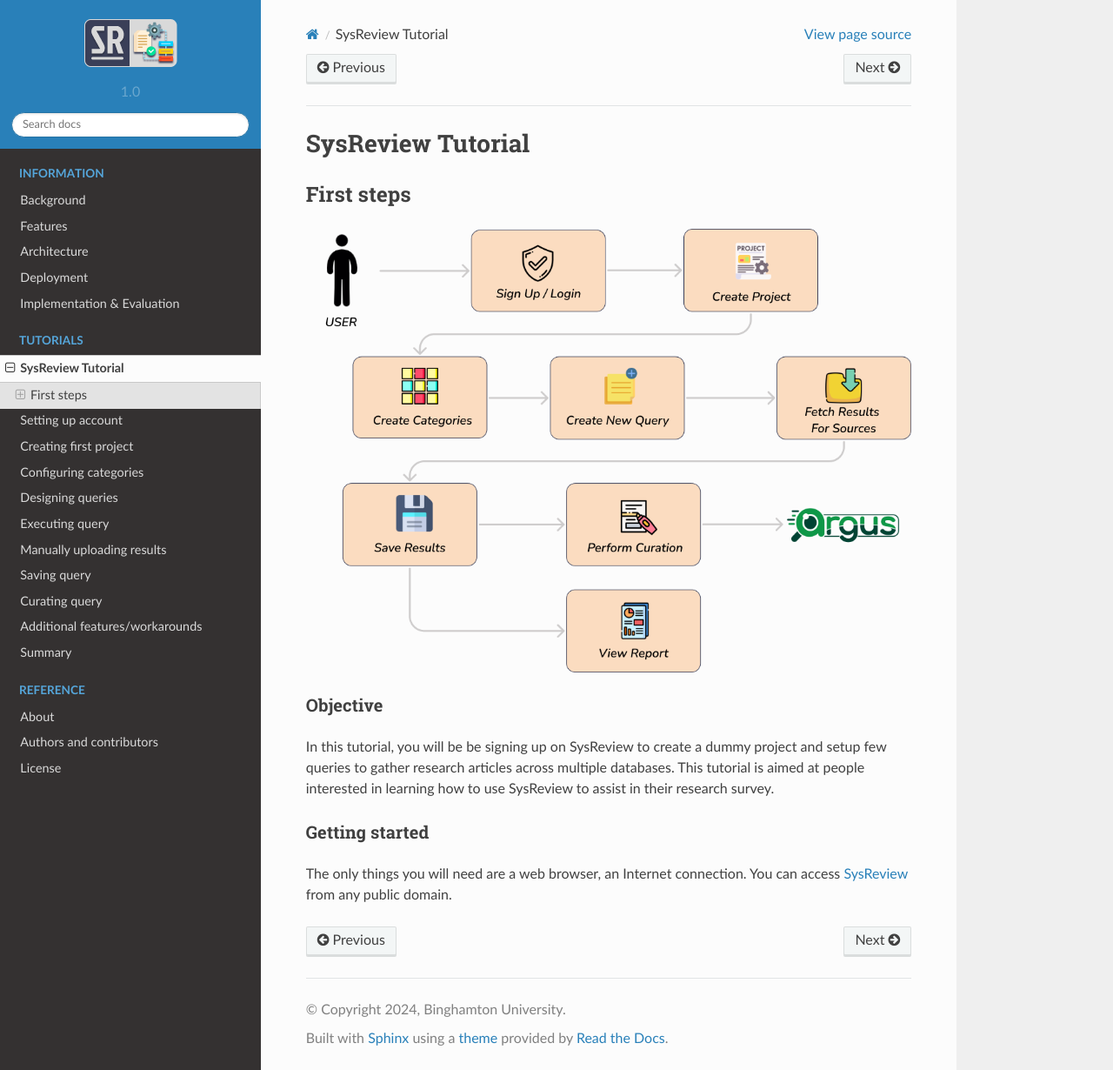
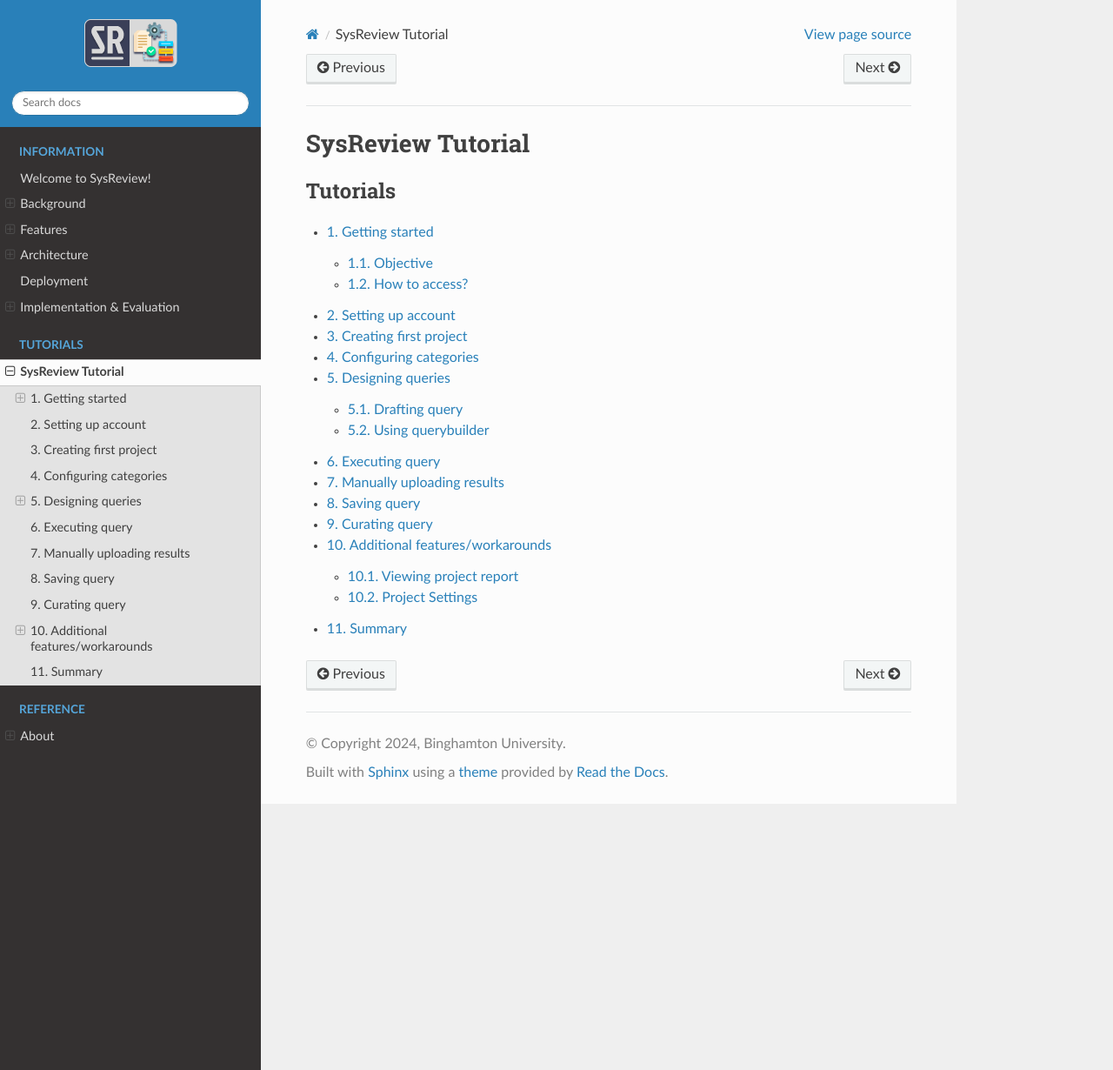
Before and after one commit to Scientific-Research-Survey-Automator/docs-sysreview, a Sphinx documentation site: the page built from docs/source/tutorials/index.rst, in a window 1280 px wide and 1230 px high. Shown: the whole window at 87% size. Built offline with Sphinx 7.4.7 and the Read the Docs theme 2.0.0, drawn with Linux system fonts in a browser that asks for light colours.

Commit message:
Tweaking index headers

```diff
--- a/docs/source/about/index.rst
+++ b/docs/source/about/index.rst
@@ -1,5 +1,14 @@
 #####
 About
 #####
+.. toctree::
+   :caption: Reference
+   :name: about2toc
+   :maxdepth: 10
+
+   authors.rst
+   license.rst
+
+
 
 This section contains information about SysReview project itself.
--- a/docs/source/conf.py
+++ b/docs/source/conf.py
@@ -35,7 +35,9 @@
 html_theme = 'sphinx_rtd_theme'
 html_theme_options = {
     'logo_only': True,
+    'display_version': False,
     'navigation_depth': -1,
+    'collapse_navigation': False,
     'prev_next_buttons_location': 'both'
 }
 
--- a/docs/source/tutorials/index.rst
+++ b/docs/source/tutorials/index.rst
@@ -1,21 +1,20 @@
 ##################
 SysReview Tutorial
 ##################
+.. toctree::
+   :caption: Tutorials
+   :name: tutorial2toc
+   :numbered:
+   :maxdepth: 10
 
-***********
-First steps
-***********
-.. image:: /images/tutorials/activityDiagram.png
-
-Objective
-=========
-In this tutorial, you will be be signing up on SysReview to create a dummy project
-and setup few queries to gather research articles across multiple databases.
-This tutorial is aimed at people interested in learning how to use SysReview to assist
-in their research survey.
-
-
-Getting started
-===============
-The only things you will need are a web browser, an Internet connection.
-You can access `SysReview <https://sysrev.cs.binghamton.edu/sysreview>`_ from any public domain.
+   getting_started
+   account_setup
+   first_project
+   configure_categories
+   draft_query
+   execute_query
+   manual_upload
+   save_query
+   curate_query
+   additional_settings
+   summary
```
Also changed, not shown: docs/source/index.rst (+6 -17 lines), docs/source/tutorials/getting_started.rst (added, +17 -0 lines).
